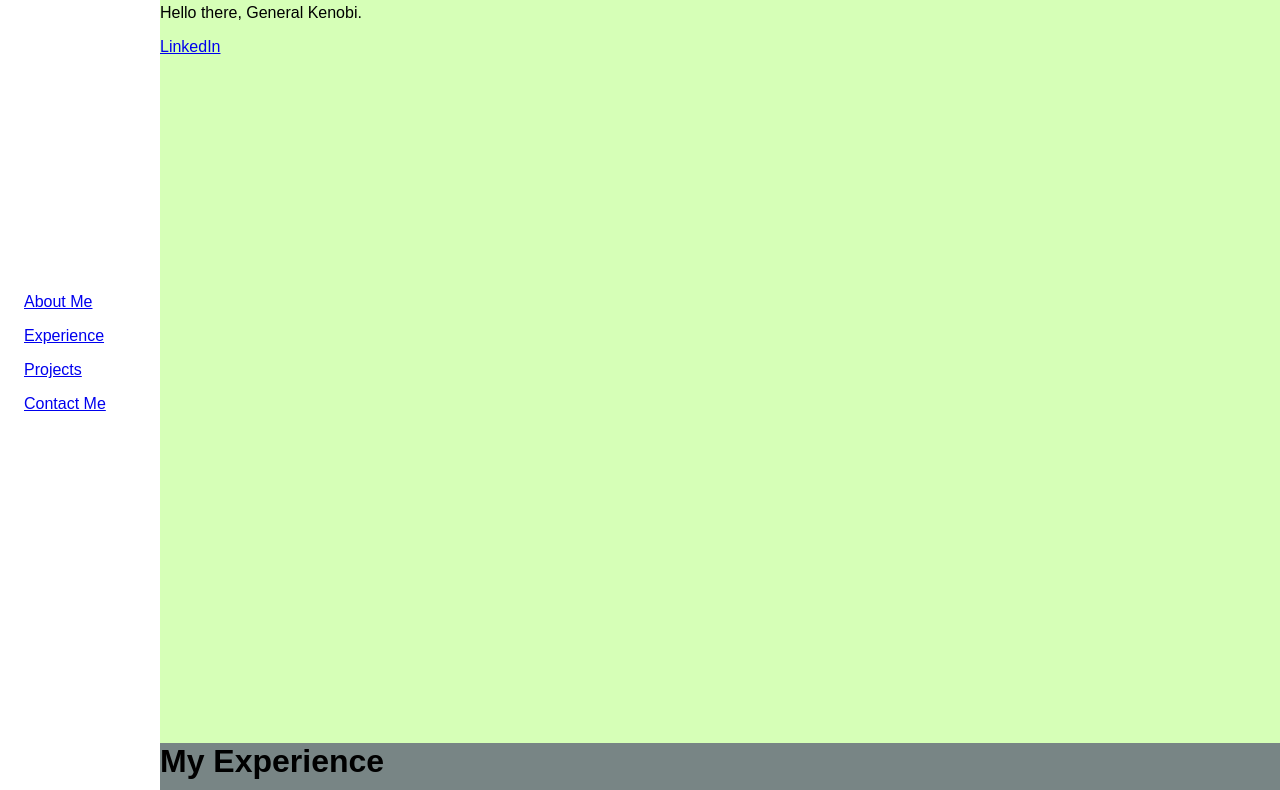
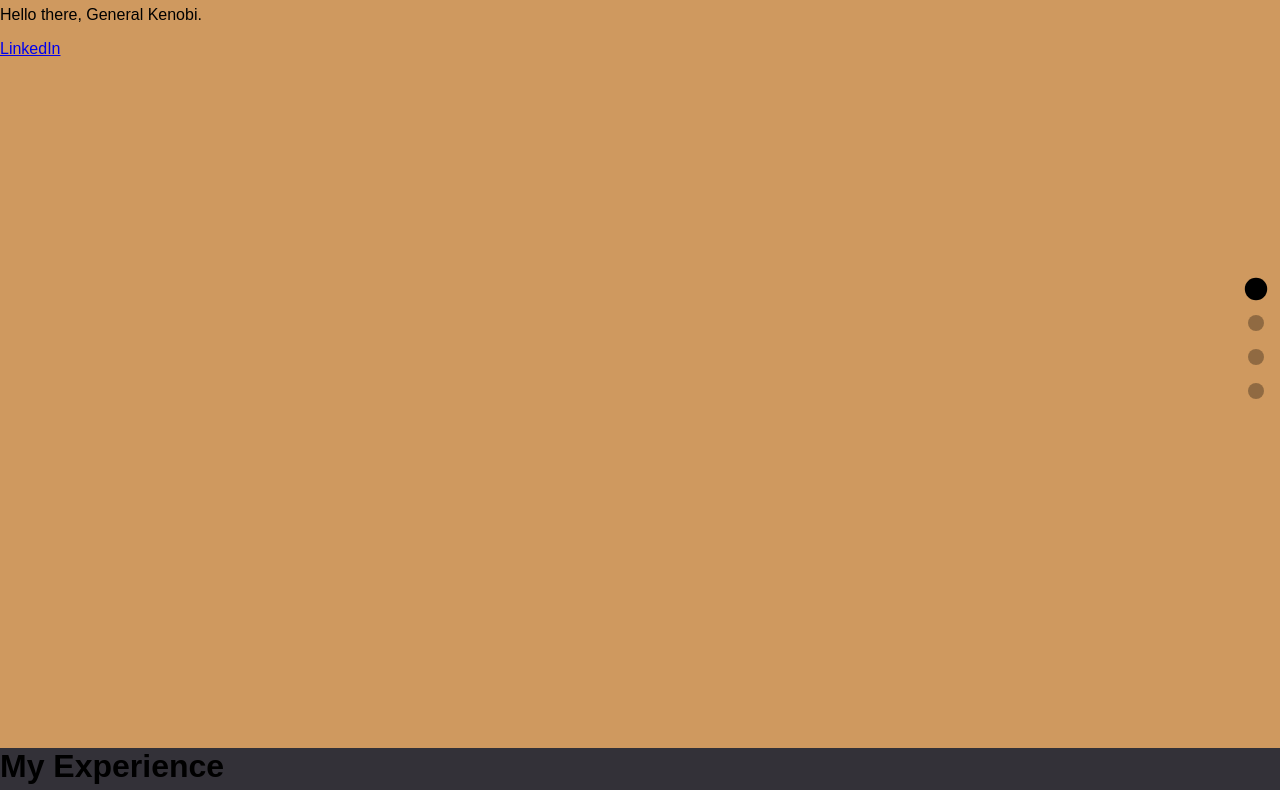
Before and after one commit to alex-foulds/alex-foulds.github.io, a plain HTML site: page index.html in a window 1280 px wide. Shown: the part 52-842 px from the top of the page. Drawn offline with Linux system fonts and the light colour scheme.

Commit message:
Added fully functional navigation bar following tutorial

```diff
--- a/css/style.css
+++ b/css/style.css
@@ -5,64 +5,86 @@
     --text-secondary: #ececec;
     --bg-primary: #23232e;
     --bg-secondary: #141418;
+
+    --custom-orange: #CF995F;
+    --custom-grey: #333138;
+    --custom-green: #788585;
+    --custom-highlight: #d6ffb7;
   }
 
 html {
-    margin: 0;
+    scroll-behavior: smooth;
 }
 
 body {
     color: black;
-    background-color: white;
+    background-color: var(--text-secondary);
     margin: 0;
     padding: 0;
     border: 0;
 
 }
 
-main {
-    margin-left: 10rem;
+h1{
+    margin-top: 0%;
 }
 
-div {
-    height: 100vh;
-    margin-top: -1.5rem;
-}
 
-.navbar {
-    height: 100vh;
+.navbar{
+    padding: 1rem;
     position: fixed;
-    width: 10rem;
-}
-
-.navbar-nav{
-    list-style: none;
-    padding: 0;
-    padding-left: 1rem;
-    margin: 0 0 0 0;
-    display: flex;
-    flex-direction: column;
-    align-items: left;
-    position: absolute;
+    right: 0;
     top: 50%;
     transform: translateY(-50%);
 }
 
 .navbar-item{
-    margin-top: 1rem;
-    margin-left: 0.5rem;
+    align-items: center;
+    display: flex;
+    margin-bottom: 1rem;
+    flex-direction: row-reverse;
 }
 
-.about {
-    background-color: #d6ffb7;
+.nav-link{
+    background: rgba(0,0,0,0.3);
+    border-radius: 50%;
+    height: 1rem;
+    width: 1rem;
+    margin-left: 1rem;
+    transition: transform(0.1s);
+
 }
-.experience{
-    background-color: #788585;
+
+.nav-link-active{
+    transform: scale(1.4);
+    background: black;
 }
-.projects{
-    background-color: #FAA275;
+
+.nav-link:hover ~ .link-text{
+    opacity: 1;
+
 }
-.contact{
-    background-color: #333138;
-    height: 50vh;
+
+.link-text{
+    font-weight: bold;
+    color: black;
+    opacity: 0;
+    transition: opacity 0.1s;
 }
+
+.section {
+    height: 100vh;
+}
+
+#about {
+    background-color: var(--custom-orange);
+}
+#experience{
+    background-color: var(--custom-grey);
+}
+#projects{
+    background-color: var(--custom-green);
+}
+#contact{
+    background-color: var(--text-primary);
+}
--- a/index.html
+++ b/index.html
@@ -1,57 +1,59 @@
 <!DOCTYPE html>
 <html>
+
 <head>
     <link rel="stylesheet" href="css/style.css" />
 </head>
+
 <body>
 
-<nav class="navbar">
-    <ul class="navbar-nav">
-        <li class = "navbar-item">
-            <a href="#" class="active">
-                <span class="link-text">About Me</span>
-            </a>
-        </li>
-
-        <li class = "navbar-item">
-            <a href="#" class="">
-                <span class="link-text">Experience</span>
-            </a>
-        </li>
-
-        <li class = "navbar-item">
-            <a href="#" class="">
-                <span class="link-text">Projects</span>
-            </a>
-        </li>
-
-        <li class = "navbar-item">
-            <a href="#" class="">
-                <span class="link-text">Contact Me</span>
-            </a>
-        </li>
-    </ul>
-</nav>
-
-<main>
-    <div class="about">
+    <div class="section" id="about" data-label="About Me">
         <h1>Alex Foulds</h1>
         <p>Hello there, General Kenobi.</p>
         <a href="https://www.youtube.com/watch?v=dQw4w9WgXcQ">LinkedIn</a>
     </div>
 
-    <div class="experience">
+    <div class="section" id="experience" data-label="My Experience">
         <h1>My Experience</h1>
     </div>
 
-    <div class="projects">
+    <div class="section" id="projects" data-label="Projects">
         <h1>My Projects</h1>
     </div>
 
-    <div class="contact">
+    <div class="section" id="contact" data-label="Get In Conact">
         <h1>Contact Me</h1>
     </div>
 
-</main>
+
+    <!-- <nav class="navbar">
+
+        <div class="navbar-item">
+            <a href="#about" class="nav-link nav-link-active"></a>
+            <span class="link-text">About Me</span>
+        </div>
+
+        <div class="navbar-item">
+            <a href="#experience" class="nav-link"></a>
+            <span class="link-text">My Experience</span>
+        </div>
+
+        <div class="navbar-item">
+            <a href="#projects" class="nav-link"></a>
+            <span class="link-text">Projects</span>
+        </div>
+
+        <div class="navbar-item">
+            <a href="#contact" class="nav-link"></a>
+            <span class="link-text">Get In Conact</span>
+        </div>
+
+    </nav> -->
+
+    <script type="text/javascript" src="js/navigation.js">
+        activateNavigation();
+    </script>
+
+
 </body>
 </html>
--- /dev/null
+++ b/js/navigation.js
@@ -0,0 +1,62 @@
+function activateNavigation(){
+    const sections = document.querySelectorAll(".section");
+    const navContainer = document.createElement("navbar");
+    const navItems = Array.from(sections).map(section =>{
+        return `
+            <div class="navbar-item" data-for-section="${section.id}">
+                <a href="#${section.id}" class="nav-link"></a>
+                <span class="link-text">${section.dataset.label}</span>
+            </div>
+        `;
+    });
+
+    navContainer.classList.add("navbar");
+    navContainer.innerHTML = navItems.join("");
+
+    //console.log(sections);
+    //console.log(navContainer);
+
+
+    const observer = new IntersectionObserver(entries =>{
+        document.querySelectorAll(".nav-link").forEach(navLink=>{
+            navLink.classList.remove("nav-link-active");
+        });
+
+        const visibleSection = entries.filter(entry=> entry.isIntersecting)[0];
+
+        document.querySelector(`.navbar-item[data-for-section="${visibleSection.target.id}"] .nav-link`).classList.add("nav-link-active");
+
+    }, {threshold: 0.5});
+
+    sections.forEach(section=> observer.observe(section));
+
+    document.body.appendChild(navContainer);
+
+}
+activateNavigation();
+
+
+//Result should follow this structure
+{/* <nav class="navbar">
+
+        <div class="navbar-item">
+            <a href="#about" class="nav-link nav-link-active"></a>
+            <span class="link-text">About Me</span>
+        </div>
+
+        <div class="navbar-item">
+            <a href="#experience" class="nav-link"></a>
+            <span class="link-text">My Experience</span>
+        </div>
+
+        <div class="navbar-item">
+            <a href="#projects" class="nav-link"></a>
+            <span class="link-text">Projects</span>
+        </div>
+
+        <div class="navbar-item">
+            <a href="#contact" class="nav-link"></a>
+            <span class="link-text">Get In Conact</span>
+        </div>
+
+</nav> */}
```
